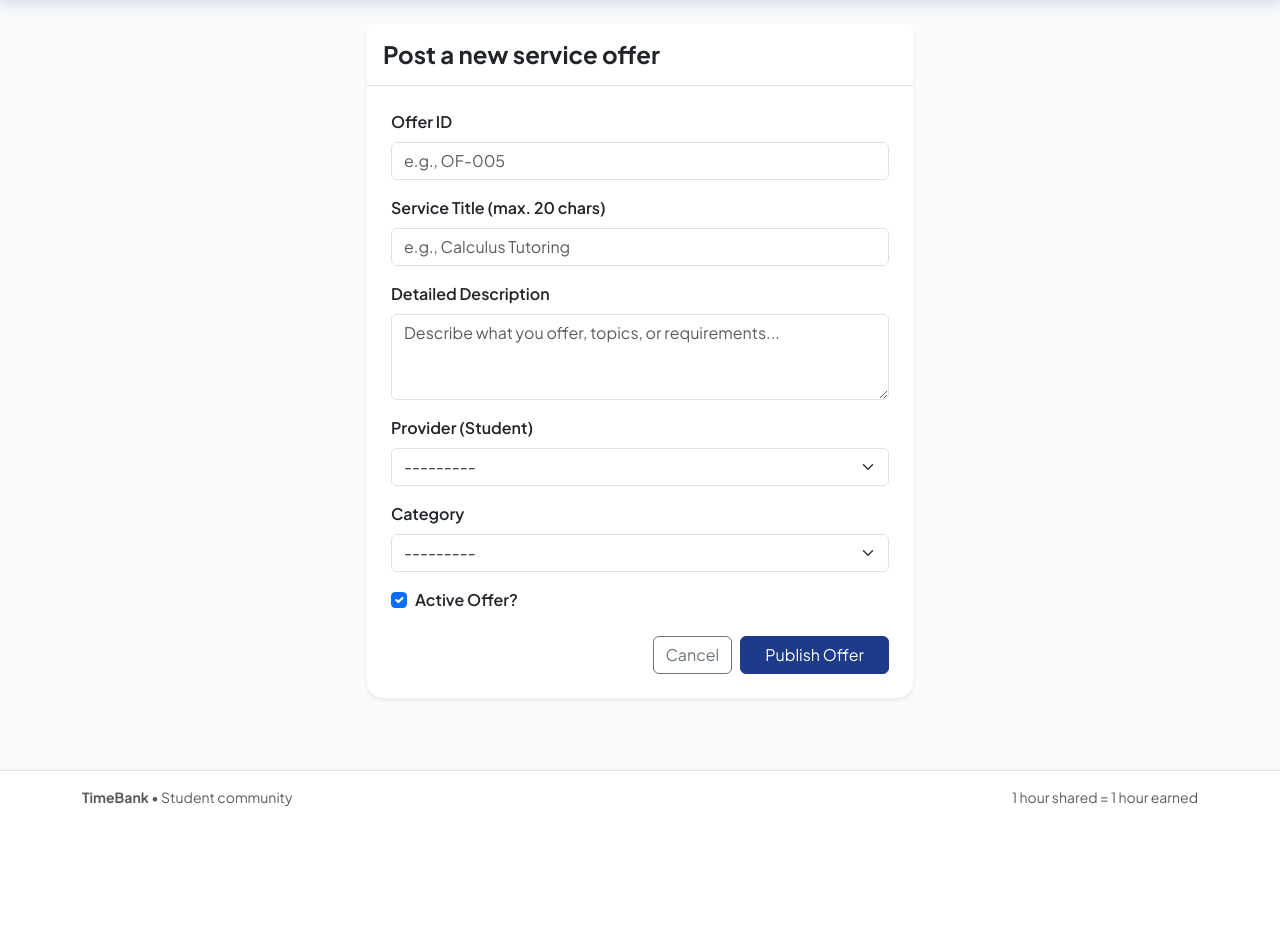
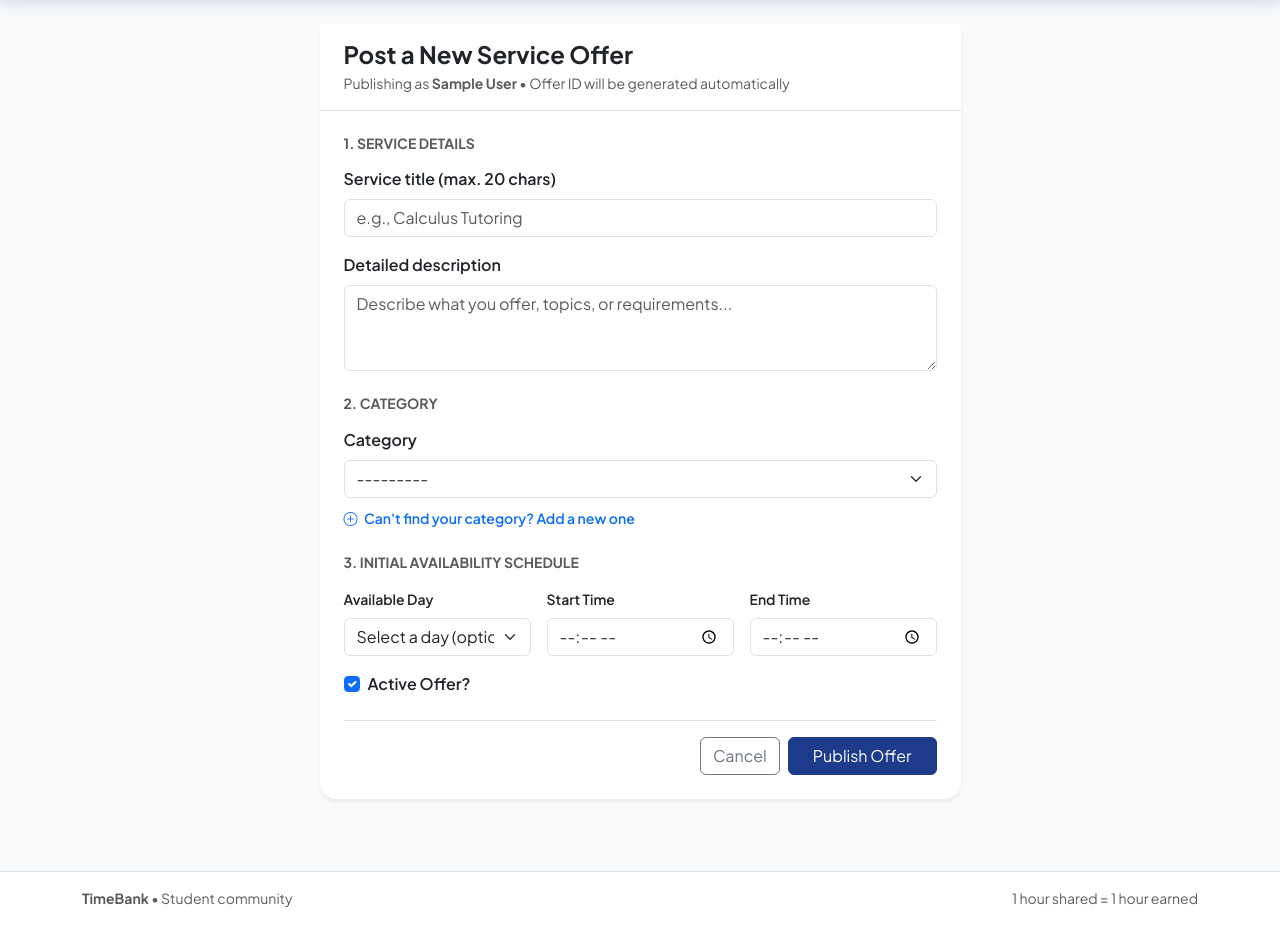
Before and after one commit to KrolByte/TimeBank, a Django app: page /offers/new/ in a window 1280 px wide. Shown: the part 67-992 px from the top of the page. Before the commit the page ends 873 px from the top, so only its background shows below. Run offline with Django 5.2, Linux system fonts and the light colour scheme; the visitor is signed in with stand-in values (Sample User, id 1); data comes from the database, SQL or seed files in the repository; data that the repository does not hold is empty.

Commit message:
Agregué formulario de intercambios, falta verificar cambios en formulario de nueva oferta

```diff
--- a/Services/forms.py
+++ b/Services/forms.py
@@ -1,7 +1,7 @@
 from django import forms
 from django.contrib.auth.forms import UserCreationForm
 from django.contrib.auth.models import User
-from .models import ServiceOffer, UserProfile
+from .models import Exchange, ServiceOffer, Category, Schedule, UserProfile
 
 class StudentRegistrationForm(UserCreationForm):
     student_id = forms.CharField(
@@ -40,28 +40,55 @@ class StudentRegistrationForm(UserCreationForm):
         self.fields["password2"].widget.attrs.update({"class": "form-control"})
 
 class ServiceOfferForm(forms.ModelForm):
+    # Crear categoría nueva si no existe en la lista
+    new_category_name = forms.CharField(max_length=50, required=False, label="Or create a new category",
+                                        widget=forms.TextInput(
+            attrs={
+                "class": "form-control",
+                "placeholder": "e.g., Graphic Design",
+            }
+        ),
+    )
+    new_category_description = forms.CharField(required=False, label="New category description",
+        widget=forms.TextInput(
+            attrs={
+                "class": "form-control",
+                "placeholder": "Brief description of the new category",
+            }
+        ),
+    )
+
+    # Disponibilidad inicial (Schedule)
+    days_week = forms.ChoiceField(
+        choices=[("", "Select a day (optional)")] + Schedule.DAYS_CHOICES,
+        required=False,
+        label="Available Day",
+        widget=forms.Select(attrs={"class": "form-select"}),
+    )
+    start_hour = forms.TimeField(
+        required=False,
+        label="Start Time",
+        widget=forms.TimeInput(
+            attrs={"class": "form-control", "type": "time"}
+        ),
+    )
+    end_hour = forms.TimeField(
+        required=False,
+        label="End Time",
+        widget=forms.TimeInput(
+            attrs={"class": "form-control", "type": "time"}
+        ),
+    )
     class Meta:
         model = ServiceOffer
-        fields = [
-            "offer_id",
-            "title",
-            "description_offer",
-            "provider",
-            "category",
-            "state_offer",
-        ]
+        fields = ["title", "description_offer", "category", "state_offer"]
         labels = {
-            "offer_id": "Offer ID",
-            "title": "Service Title (max. 20 chars)",
-            "description_offer": "Detailed Description",
-            "provider": "Provider (Student)",
+            "title": "Service title (max. 20 chars)",
+            "description_offer": "Detailed description",
             "category": "Category",
             "state_offer": "Active Offer?",
         }
         widgets = {
-            "offer_id": forms.TextInput(
-                attrs={"class": "form-control", "placeholder": "e.g., OF-005"}
-            ),
             "title": forms.TextInput(
                 attrs={
                     "class": "form-control",
@@ -75,9 +102,84 @@ class ServiceOfferForm(forms.ModelForm):
                     "placeholder": "Describe what you offer, topics, or requirements...",
                 }
             ),
-            "provider": forms.Select(attrs={"class": "form-select"}),
             "category": forms.Select(attrs={"class": "form-select"}),
             "state_offer": forms.CheckboxInput(
                 attrs={"class": "form-check-input"}
             ),
         }
+
+def __init__(self, *args, **kwargs):
+    super().__init__(*args, **kwargs)
+    self.fields["category"].required = False
+    self.fields["category"].empty_label = ("Select a category or create a new one below")
+
+def clean(self):
+    cleaned_data = super().clean()
+    category = cleaned_data.get("category")
+    new_category_name = cleaned_data.get("new_category_name", "").strip()
+    new_category_description = cleaned_data.get("new_category_description", "").strip()
+    if not category and not new_category_name:
+        raise forms.ValidationError(
+            "Please select an existing category or provide a new category name."
+        )
+    if new_category_name and not new_category_description:
+        raise forms.ValidationError(
+            "Please provide a description for the new category."
+        )
+    day = cleaned_data.get("days_week")
+    start = cleaned_data.get("start_hour")
+    end = cleaned_data.get("end_hour")
+    if any([day, start, end]) and not all([day, start, end]):
+        raise forms.ValidationError(
+            "If you provide availability, please fill in all fields: day, start time, and end time."
+        )
+    if start and end and start >= end:
+        raise forms.ValidationError("End time must be after start time.")
+    return cleaned_data
+
+class ExchangeRequestForm(forms.ModelForm):
+    class Meta:
+        model = Exchange
+        fields = [
+            "agreed_date",
+            "start_hour",
+            "duration_hours",
+            "offered_back",
+            "review",
+        ]
+        labels = {
+            "agreed_date": "Preferred date",
+            "start_hour": "Start time",
+            "duration_hours": "Duration (Hours)",
+            "offered_back": "Offer a service in return (Optional — Barter)",
+            "review": "Message or notes for the Provider",
+        }
+        widgets = {
+            "agreed_date": forms.DateInput(
+                attrs={"class": "form-control", "type": "date"}
+            ),
+            "start_hour": forms.TimeInput(
+                attrs={"class": "form-control", "type": "time"}
+            ),
+            "duration_hours": forms.NumberInput(
+                attrs={"class": "form-control", "min": "1", "max": "4"}
+            ),
+            "offered_back": forms.Select(attrs={"class": "form-select"}),
+            "review": forms.Textarea(
+                attrs={
+                    "class": "form-control",
+                    "rows": 3,
+                    "placeholder": "Share details about what you need help with...",
+                }
+            ),
+        }
+
+    def __init__(self, *args, petitioner_profile=None, **kwargs):
+        super().__init__(*args, **kwargs)
+        self.fields["offered_back"].empty_label = (
+            "None — Pay using my hours balance"
+        )
+        if petitioner_profile:
+            self.fields["offered_back"].queryset = ServiceOffer.objects.filter(
+                provider=petitioner_profile, state_offer=True
+            )
--- a/Services/models.py
+++ b/Services/models.py
@@ -15,7 +15,7 @@ class UserProfile(models.Model):
     phone = models.CharField(max_length=10)
 
     def __str__(self):
-        return f"{self.user.username} ({self.hours_balance} hrs disponibles)"
+        return f"{self.user.username} ({self.hours_balance} hrs availables)"
 
 class Category(models.Model):
     category_id = models.CharField(max_length=10)
@@ -23,7 +23,7 @@ class Category(models.Model):
     description_category = models.TextField()
 
     def __str__(self):
-        return self.category_id
+        return self.name_category
 
 class Benefit(models.Model):
     BENEFIT_CHOICES = [
--- a/Services/templates/offer_detail.html
+++ b/Services/templates/offer_detail.html
@@ -74,9 +74,9 @@
                 Your posted offer
             </span>
         {% elif offer.state_offer %}
-            <button class="btn btn-primary px-4">
+            <a href="{% url 'request_exchange' offer.pk %}" class="btn btn-primary px-4">
                 <i class="bi bi-arrow-left-right me-1"></i> Request Exchange
-            </button>
+            </a>
         {% else %}
             <button class="btn btn-secondary" disabled>Offer Unavailable</button>
         {% endif %}
--- a/Services/templates/offer_form.html
+++ b/Services/templates/offer_form.html
@@ -2,38 +2,91 @@
 
 {% block content %}
 <div class="row justify-content-center">
-    <div class="col-md-7 col-lg-6">
+    <div class="col-md-8 col-lg-7">
         <div class="card border-0 shadow-sm rounded-4">
-            <div class="card-header bg-white border-bottom py-3">
-                <h4 class="fw-bold mb-0">Post a new service offer</h4>
+            <div class="card-header bg-white border-bottom py-3 px-4">
+                <h4 class="fw-bold mb-1">Post a New Service Offer</h4>
+                <p class="text-muted small mb-0">
+                    Publishing as <strong>{{ user.get_full_name|default:user.username }}</strong> • Offer ID will be generated automatically
+                </p>
             </div>
+
             <div class="card-body p-4">
+                {% if form.non_field_errors %}
+                    <div class="alert alert-danger small">
+                        {% for error in form.non_field_errors %}
+                            <div>{{ error }}</div>
+                        {% endfor %}
+                    </div>
+                {% endif %}
+
                 <form method="POST">
                     {% csrf_token %}
 
-                    {% for field in form %}
+                    <!-- 1. Información principal -->
+                    <h6 class="fw-bold text-uppercase text-muted small mb-3">1. Service Details</h6>
                     <div class="mb-3">
-                        {% if field.field.widget.input_type == "checkbox" %}
-                            <div class="form-check">
-                                {{ field }}
-                                <label class="form-check-label fw-semibold" for="{{ field.id_for_label }}">
-                                    {{ field.label }}
-                                </label>
+                        <label class="form-label fw-semibold" for="{{ form.title.id_for_label }}">{{ form.title.label }}</label>
+                        {{ form.title }}
+                        {% if form.title.errors %}<div class="text-danger small mt-1">{{ form.title.errors }}</div>{% endif %}
+                    </div>
+
+                    <div class="mb-3">
+                        <label class="form-label fw-semibold" for="{{ form.description_offer.id_for_label }}">{{ form.description_offer.label }}</label>
+                        {{ form.description_offer }}
+                        {% if form.description_offer.errors %}<div class="text-danger small mt-1">{{ form.description_offer.errors }}</div>{% endif %}
+                    </div>
+
+                    <!-- 2. Categoría existente o nueva -->
+                    <h6 class="fw-bold text-uppercase text-muted small mt-4 mb-3">2. Category</h6>
+                    <div class="mb-2">
+                        <label class="form-label fw-semibold" for="{{ form.category.id_for_label }}">{{ form.category.label }}</label>
+                        {{ form.category }}
+                    </div>
+
+                    <div class="mb-3">
+                        <a class="small text-decoration-none fw-semibold" data-bs-toggle="collapse" href="#newCategoryCollapse" role="button" aria-expanded="false">
+                            <i class="bi bi-plus-circle me-1"></i> Can't find your category? Add a new one
+                        </a>
+                        <div class="collapse mt-2 {% if form.new_category_name.value %}show{% endif %}" id="newCategoryCollapse">
+                            <div class="p-3 bg-light rounded-3 border">
+                                <div class="mb-2">
+                                    <label class="form-label small fw-semibold" for="{{ form.new_category_name.id_for_label }}">{{ form.new_category_name.label }}</label>
+                                    {{ form.new_category_name }}
+                                </div>
+                                <div>
+                                    <label class="form-label small fw-semibold" for="{{ form.new_category_description.id_for_label }}">{{ form.new_category_description.label }}</label>
+                                    {{ form.new_category_description }}
+                                </div>
                             </div>
-                        {% else %}
-                            <label class="form-label fw-semibold" for="{{ field.id_for_label }}">
-                                {{ field.label }}
-                            </label>
-                            {{ field }}
-                        {% endif %}
+                        </div>
+                    </div>
 
-                        {% if field.errors %}
-                            <div class="text-danger small mt-1">{{ field.errors }}</div>
-                        {% endif %}
+                    <!-- 3. Disponibilidad horaria -->
+                    <h6 class="fw-bold text-uppercase text-muted small mt-4 mb-3">3. Initial Availability Schedule</h6>
+                    <div class="row g-3 mb-3">
+                        <div class="col-md-4">
+                            <label class="form-label small fw-semibold" for="{{ form.days_week.id_for_label }}">{{ form.days_week.label }}</label>
+                            {{ form.days_week }}
+                        </div>
+                        <div class="col-md-4">
+                            <label class="form-label small fw-semibold" for="{{ form.start_hour.id_for_label }}">{{ form.start_hour.label }}</label>
+                            {{ form.start_hour }}
+                        </div>
+                        <div class="col-md-4">
+                            <label class="form-label small fw-semibold" for="{{ form.end_hour.id_for_label }}">{{ form.end_hour.label }}</label>
+                            {{ form.end_hour }}
+                        </div>
                     </div>
-                    {% endfor %}
 
-                    <div class="d-flex justify-content-end gap-2 mt-4">
+                    <div class="form-check mt-3">
+                        {{ form.state_offer }}
+                        <label class="form-check-label fw-semibold" for="{{ form.state_offer.id_for_label }}">
+                            {{ form.state_offer.label }}
+                        </label>
+                    </div>
+
+                    <div class="d-flex justify-content-end gap-2 border-top pt-3 mt-4">
                         <a href="{% url 'index' %}" class="btn btn-outline-secondary">Cancel</a>
                         <button type="submit" class="btn btn-primary px-4">Publish Offer</button>
                     </div>
--- a/Services/views.py
+++ b/Services/views.py
@@ -1,9 +1,11 @@
 #from django.shortcuts import HttpResponse
-from django.contrib.auth import login
+import uuid
+from django.contrib import messages
+#from django.contrib.auth import login
 from django.contrib.auth.decorators import login_required
 from django.shortcuts import get_object_or_404, redirect, render
-from .forms import ServiceOfferForm, StudentRegistrationForm
-from .models import ServiceOffer, Exchange, Benefit, UserProfile
+from .forms import ServiceOfferForm, StudentRegistrationForm, ExchangeRequestForm
+from .models import ServiceOffer, Exchange, Benefit, UserProfile, Category, Schedule
 
 # Create your views here.
 #def Saludo(request):
@@ -52,8 +54,41 @@ def create_offer(request):
     if request.method == "POST":
         form = ServiceOfferForm(request.POST)
         if form.is_valid():
-            form.save()
-            return redirect("index")
+            offer = form.save(commit=False)
+            offer.offer_id = f"OF-{uuid.uuid4().hex[:6].upper()}"
+            offer.provider = profile
+            # Resolver categoría existente o crear nueva
+            new_cat_name = form.cleaned_data.get("new_category_name", "").strip()
+            if new_cat_name:
+                new_cat_desc = (
+                    form.cleaned_data.get(
+                        "new_category_description", ""
+                    ).strip()
+                    or f"Services related to {new_cat_name}"
+                )
+                category_obj, _ = Category.objects.get_or_create(
+                    name_category__iexact=new_cat_name,
+                    defaults={
+                        "category_id": f"CAT-{uuid.uuid4().hex[:5].upper()}",
+                        "name_category": new_cat_name,
+                        "description_category": new_cat_desc,
+                    },
+                )
+                offer.category = category_obj
+            offer.save()
+            # Guardar disponibilidad horaria si fue completada
+            day = form.cleaned_data.get("days_week")
+            start = form.cleaned_data.get("start_hour")
+            end = form.cleaned_data.get("end_hour")
+            if day and start and end:
+                Schedule.objects.create(
+                    schedule_id=f"SCH-{uuid.uuid4().hex[:5].upper()}",
+                    days_week=day,
+                    start_hour=start,
+                    end_hour=end,
+                    offer=offer,
+                )
+            return redirect("offer_detail", pk=offer.pk)
     else:
         form = ServiceOfferForm()
     return render(request, "offer_form.html", {"form": form})
@@ -69,3 +104,36 @@ def exchanges(request):
 def benefits(request):
     benefits_list = Benefit.objects.all()
     return render(request, "benefits.html", {"benefits": benefits_list})
+
+@login_required
+def request_exchange(request, offer_pk):
+    offer = get_object_or_404(ServiceOffer, pk=offer_pk)
+    petitioner_profile, _ = UserProfile.objects.get_or_create(
+        user=request.user,
+        defaults={
+            "student_id": "ADMIN",
+            "phone": "0000000000",
+            "accumulated_hours": 0,
+        },
+    )
+    if offer.provider == petitioner_profile or not offer.state_offer:
+        return redirect("offer_detail", pk=offer.pk)
+
+    if request.method == "POST":
+        form = ExchangeRequestForm(request.POST, petitioner_profile=petitioner_profile)
+        if form.is_valid():
+            exchange = form.save(commit=False)
+            #Validación de saldo solo si no es un trueque directo (offered_back vacío)
+            if (not exchange.offered_back and petitioner_profile.hours_balance < exchange.duration_hours):
+                form.add_error("duration_hours", f"Insufficient balance. You currently have {petitioner_profile.hours_balance} hours available.")
+            else:
+                exchange.exchange_id = f"EX-{uuid.uuid4().hex[:6].upper()}"
+                exchange.petitioner_id = petitioner_profile
+                exchange.offered_service = offer
+                exchange.state_exchange = "PENDING"
+                exchange.save()
+                messages.success(request, "Exchange request submitted successfully!!")
+                return redirect("exchanges")
+    else:
+        form = ExchangeRequestForm(petitioner_profile=petitioner_profile)
+        return render(request, "exchange_form.html", {"form": form, "offer": offer, "petitioner_profile": petitioner_profile})
--- a/config/urls.py
+++ b/config/urls.py
@@ -27,6 +27,7 @@ urlpatterns = [
     path("", views.index, name="index"),
     path("offers/new/", views.create_offer, name="create_offer"),
     path("offer/<int:pk>/", views.offer_detail, name="offer_detail"),
+    path("offers/<int:offer_pk>/request/", views.request_exchange, name="request_exchange"),
     path("exchanges/", views.exchanges, name="exchanges"),
     path("benefits/", views.benefits, name="benefits"),
 ]
```
Also changed, not shown: Services/templates/exchange_form.html (added, +54 -0 lines).
